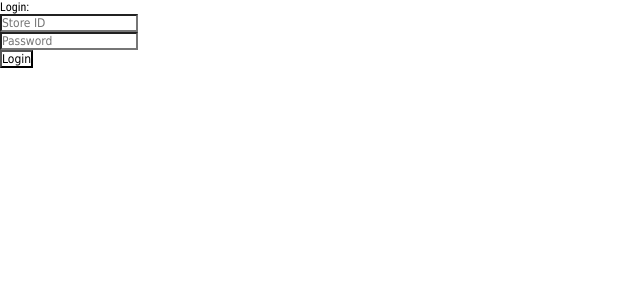
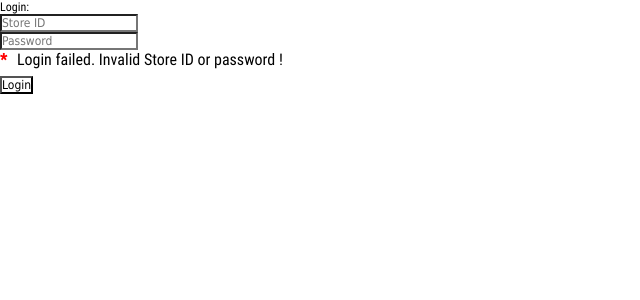
Before and after one commit to gaopan/dkn, a Vue app: page /#/login in a window 1280 px wide. Both pictures are taken after a click on the button "Login". Shown: the top 300 px of the page, without its empty margins (0-640 px from the left). Built offline with nearby package versions, Linux system fonts and the light colour scheme; no server answers.

Commit message:
add error message when login failed

```diff
--- a/src/modules/home/init/init.scss
+++ b/src/modules/home/init/init.scss
@@ -15,7 +15,7 @@
   form {
     display: block;
     position: relative;
-    min-width: 280px;
+    min-width: 300px;
   }
 
   .title {
--- a/src/modules/home/login/Login.vue
+++ b/src/modules/home/login/Login.vue
@@ -8,6 +8,11 @@
       <div class="input-wrapper">
         <input name="password" v-model="password" placeholder="Password" type="password" />
       </div>
+      <p class="error-message">
+        <span v-show= "loginFailed">
+          <span class="error-mark">*</span>Login failed. Invalid Store ID or password !
+        </span>
+      </p>
       <div class="btn-wrapper">
         <button type="button" @click="login">Login</button>
       </div>
@@ -15,3 +20,15 @@
   </div>
 </template>
 <script src="./login.js"></script>
+<style type="text/css">
+  .error-message{
+    font-size: 16px;
+    margin-bottom: 10px;
+    height: 16px;
+  }
+  .error-mark{
+    color: red;
+    margin-right: 10px;
+    font-weight: bold;
+  }
+</style>
--- a/src/modules/home/login/login.js
+++ b/src/modules/home/login/login.js
@@ -6,11 +6,13 @@ export default {
 	data(){
 		return {
 			name: '',
-			password: ''
+			password: '',
+			loginFailed:false
 		};
 	},
 	methods: {
 		login(){
+			this.loginFailed = false;
 			IndexApi.login(this.name, this.password).then(res => {
 				// axios.common.headers['Authorization'] = 'Basic ' + res.data.token;
 				axios.defaults.headers.common['Authorization'] = 'Basic ' + res.data.token;
@@ -19,6 +21,9 @@ export default {
 					token: res.data.token
 				});
 				this.$router.push('/index');
+			},
+			err=>{
+				this.loginFailed = true;
 			});
 		}
 	}
```
Also changed, not shown: 1 other file (tests, documents, lock files or other folders).
